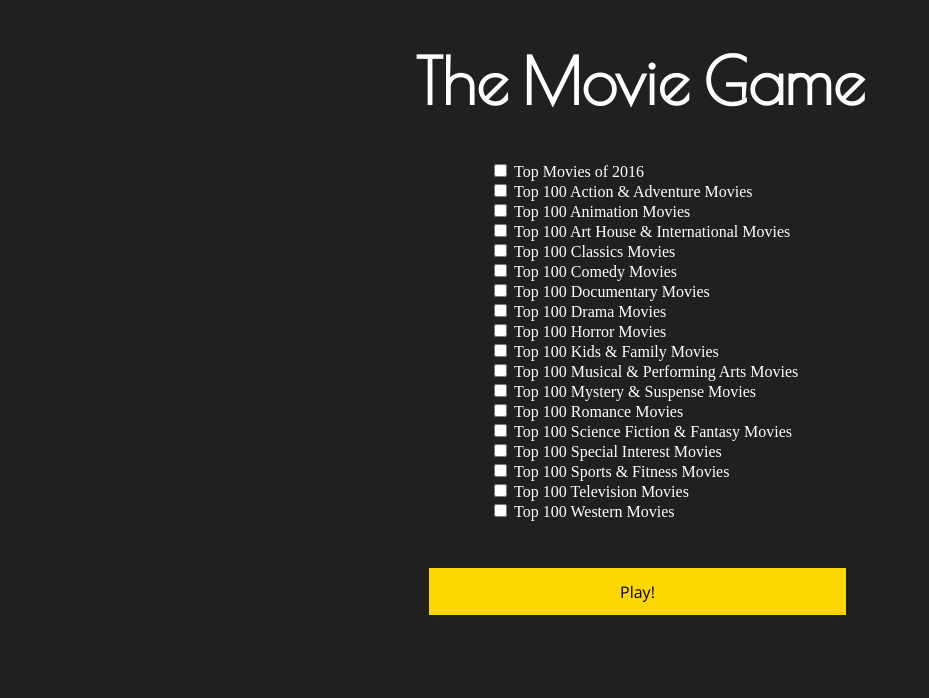
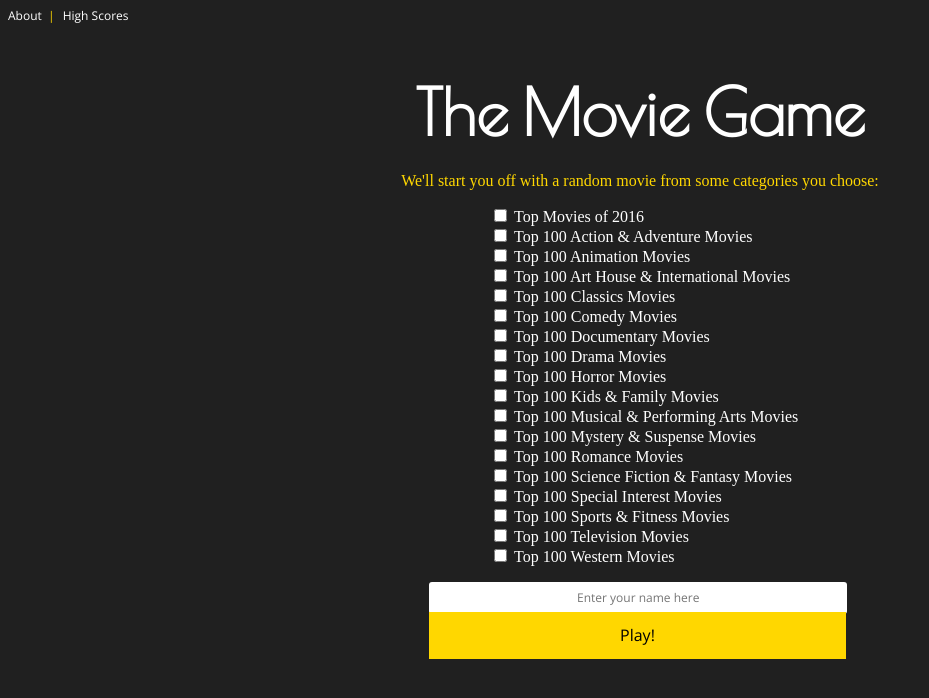
Before and after one commit to mosegontar/MovieGame, a Flask app: page / in a window 1280 px wide. Shown: the top 698 px of the page, without its empty margins (0-929 px from the left). Run offline with Flask 2, Linux system fonts and the light colour scheme.

Commit message:
Add name entry form and nav links

```diff
--- a/app.py
+++ b/app.py
@@ -9,7 +9,7 @@ from flask import Flask, g, render_template, session, url_for, request, redirect
 app = Flask(__name__)
 
 # Config
-SECRET_KEY = '\xac\xd6z\xb3\xe4j&}\x120\xc71/{\xe4\x95\xa6\xdd_\x9e\x9e\xb1\xd3p'
+SECRET_KEY = 'Hahaha!'
 app.config.from_object(__name__)
 
 def update_session(connections, chain, current, current_list, strikes):
@@ -84,14 +84,17 @@ def start():
 
         choices = [int(index) for index in request.form.getlist('genres')]
 
-        if not choices:
-            return redirect(url_for('start'))
+        if not choices or request.form['name'].strip() == '':
+            session.clear()
+            flash("Remember to select at least one category and to enter your name!")
+            return render_template('start.html', all_genres=genres.genres)
 
         starting_genre_links = []
 
         for num in choices:
             starting_genre_links.append(genres.genres[num][1])
 
+        session['name'] = request.form['name'].strip()
         session['starting_genres'] = starting_genre_links
 
         return redirect(url_for('game'))
@@ -148,7 +151,8 @@ def game():
                            chain = session['chain'][::-1],
                            score=session['score'],
                            strikes=session['strikes'],
-                           colors=colors)
+                           colors=colors,
+                           name=session['name'])
 
 
 if __name__ == '__main__':
--- a/static/style.css
+++ b/static/style.css
@@ -1,21 +1,85 @@
 /* background: #202020;
 gold: #FFD700;
-fonts: Poiret One and OPen Sans; */
+fonts: Poiret One and OPen Sans;
+messages: color: #FC504C;
+*/
 
-body {background: #202020; color: white;}
-body h1 {font-family: "Poiret One";
-         font-size: 4em;}
+body {
+  background: #202020;
+  color: white;
+}
 
-body h1 a {text-decoration: none;
-           color: white;}
+body h1 {
+  font-family: "Poiret One";
+  font-size: 4em;
+}
+
+body h1 a {
+  text-decoration: none;
+  color: white;
+}
+
+/* Navigation Menu */
+nav {
+  height: 30px;
+  margin-top: -15px;
+}
+
+nav a {
+  text-decoration: none;
+  color: white;
+}
+
+nav a:hover {
+  color: #FC504C;
+}
+
+nav li {
+  color: white;
+  display: inline;
+  font-family: "Open Sans";
+  font-size: .75em;
+  line-height: 30px
+}
+
+#about {
+  float: left;
+  margin-left: -40px;
+  padding-right: 5px;
+}
+
+#divider {
+  color: #FFD700;
+}
+
+#highScores {
+  padding-left: 5px;
+}
+
+
+#nameEntry {
+  width: 32.8%;
+  height: 30px;
+  margin-left: 33.3%;
+  margin-right: 33.3%;
+  border-radius:3px;
+  text-align: center;
+  font-size: 12px;
+}
 
 /* Flashed messages */
 
-#messages {
+.messages {
   margin-top: -20px;
   color: #FC504C;
   font-family: "Open Sans";
 }
+
+#startMessages {
+  text-align: center;
+}
+
+
 
 .flashes {
   list-style-type: none;
@@ -24,12 +88,21 @@ body h1 a {text-decoration: none;
 
 .header {text-align: center;}
 
-.main {margin: 0 auto;
-       width: 100%;}
+.main {
+  margin: 0 auto;
+  width: 100%;
+}
 
-#genres {margin-left: 35%;
-         width: 50%;
-         list-style-type: none;}
+#instrux {
+  text-align: center;
+  color: #FFD700;
+}
+
+#genres {
+  margin-left: 35%;
+  width: 50%;
+  list-style-type: none;
+}
 
 .submit {
   margin-left: 25%;
@@ -81,6 +154,7 @@ input[type=submit] {
 
 #startSubmit {
   width: 33%;
+  margin-top: -2px;
   margin-left: 33.3%;
   margin-right: 33.3%;
 }
--- a/templates/base.html
+++ b/templates/base.html
@@ -3,7 +3,16 @@
 <link href='https://fonts.googleapis.com/css?family=Slabo+27px|Poiret+One|Open+Sans:400,600,700' rel='stylesheet' type='text/css'><title>The Movie Game</title>
 
 
+
 <body>
+	<nav>
+		<ul>
+			<li id="about"><a href="/about">About</a></li>
+			<li id="divider"> | </li>
+			<li id="highScores"><a href="/scores">High Scores</a></li>
+		</ul>
+	</nav>
+
 	<div class="header">
         <h1><a href="/">The Movie Game</a></h1>
 	</div>
--- a/templates/game_over.html
+++ b/templates/game_over.html
@@ -8,7 +8,7 @@
 		<h1 id='theEnd'> The End </h1>
 
 		<form method="POST" action="/">
-		    <h2 class="finalScore">Score: {{ score }}</h2>
+		    <h2 class="finalScore">{{ name }}'s score: {{ score }}</h2>
 
 		    <input id="endSubmit" type="submit" name="submit" value='Play Again!' />
 		</form>
--- a/templates/game_play.html
+++ b/templates/game_play.html
@@ -4,7 +4,7 @@
 
 <div class="game">
 
-    <div id='messages'>
+    <div class='messages'>
         {% with messages = get_flashed_messages() %}
             {% if messages %}
                 {% for message in messages %}
--- a/templates/start.html
+++ b/templates/start.html
@@ -2,6 +2,16 @@
 
 {% block content %}
 
+    <div class='messages' id="startMessages">
+        {% with messages = get_flashed_messages() %}
+            {% if messages %}
+                {% for message in messages %}
+                    <p>{{ message }}</p>
+                {% endfor %}
+            {% endif %}
+        {% endwith %}
+    </div>
+    <p id="instrux"> We'll start you off with a random movie from some categories you choose: </p>
     <form method="POST" action="/">
 
         <ul id="genres">
@@ -13,7 +23,7 @@
             {% endfor %}
 
         </ul>
-
+        	<input id="nameEntry" type="text" name="name" placeholder="Enter your name here"/>
             <input class="submit" id="startSubmit" type="submit" name="submit" value='Play!' />
 
     </form>
```
Also changed, not shown: 8 other files.
